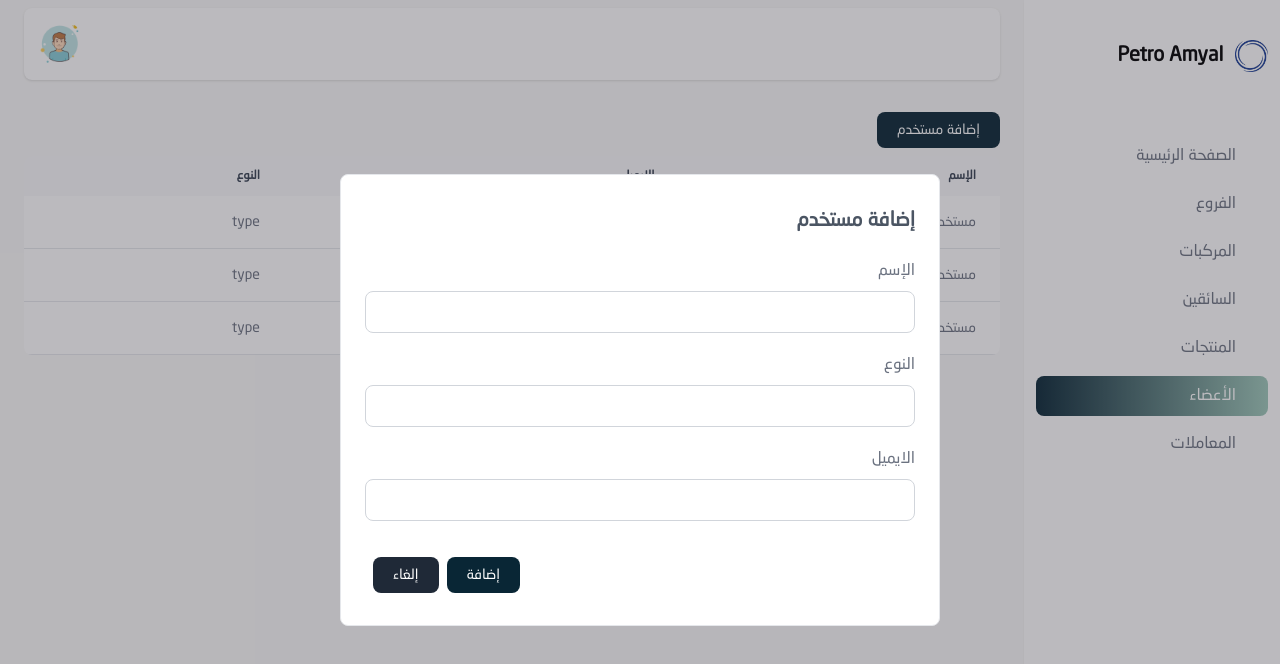
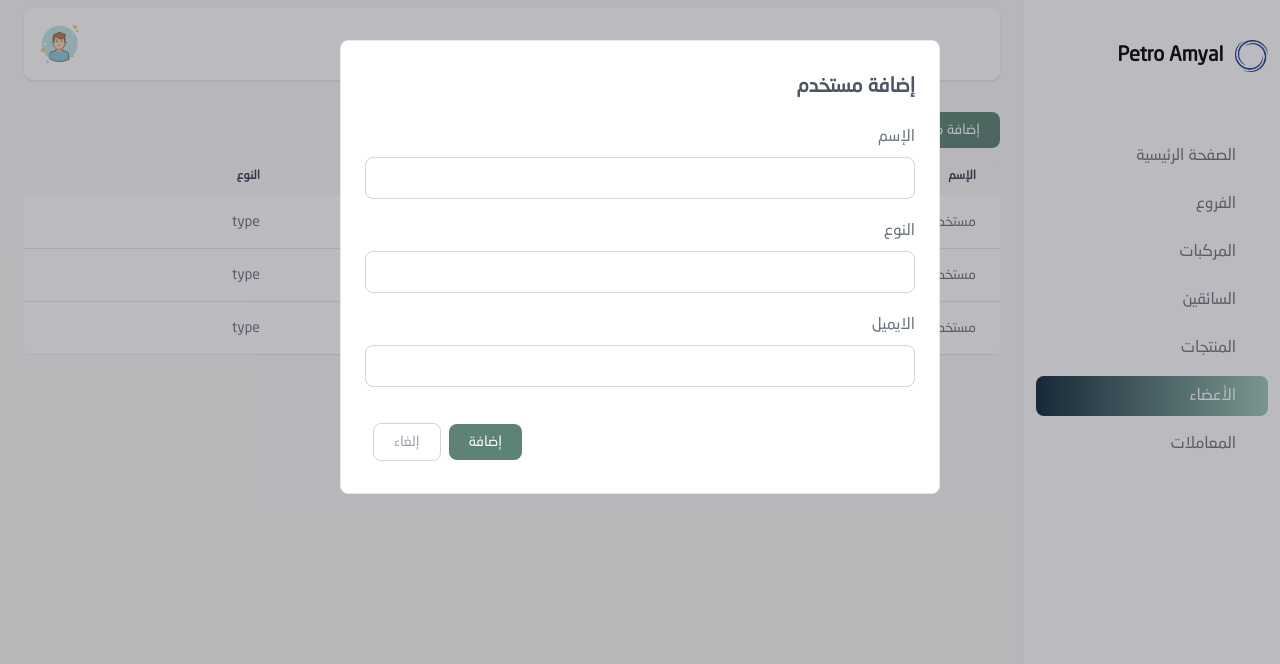
Before and after one commit to Ahmed-Alkhatim/vue-mvvm-pattern, a Vue app: page /users in a window 1280 px wide. Both pictures are taken after a click on the button "إضافة مستخدم". Shown: the top 664 px of the page. Built offline with nearby package versions, Linux system fonts and the light colour scheme; some icons are missing; the HTML template or start-up script is replaced by a standard one.

Commit message:
change Btn color && edit Dialogue position

```diff
--- a/src/components/ui/Btn.vue
+++ b/src/components/ui/Btn.vue
@@ -13,8 +13,8 @@ const props = defineProps(['size', 'color'])
 
 const getColor = (text)  => {
     const color = {
-        primary : 'text-white bg-[#092635] hover:bg-[#1B4242]',
-        secondary : 'text-white bg-gray-800 hover:bg-gray-900',
+        primary : 'text-white bg-[#5C8374] hover:bg-[#5C8374]',
+        secondary : 'border border-gray-300 text-gray-400 hover:bg-gray-400 hover:text-white',
         success  : 'text-white bg-green-700  hover:bg-green-800',
         error : ' text-white bg-red-700 hover:bg-red-800',
         blue : "text-white bg-blue-700 hover:bg-blue-800",
--- a/src/components/ui/Dialog.vue
+++ b/src/components/ui/Dialog.vue
@@ -2,9 +2,9 @@
     <div>
          <!-- Model -->
          <Transition name="fade">
-            <div class="fixed left-0 bottom-0 right-0 top-0  overflow-scroll  pt-[50px] pb-[30px] z-50 bg-[rgba(51,48,60,.33)]"
+            <div class="dialogue fixed left-0 bottom-0 right-0 top-0  overflow-scroll   z-50 bg-[rgba(51,48,60,.33)]"
                 v-show="showContainer" @click = "emit('update:modelValue', false)">
-              <div class="absolute-center z-50">
+              <div class="dialog-card  z-50 pt-10 pb-5">
                 <Transition name="bounce">
                   <div v-show="modelValue" @click.stop = "() => {}" >
                       <slot></slot>
@@ -38,6 +38,14 @@ watch( props, () => {
 </script>
 
 <style scoped>
+.dialogue::-webkit-scrollbar {
+  width: 0px;
+}
+.dialog-card {
+  position: absolute;
+  right: 50%;
+  transform: translateX(50%);
+}
 .bounce-enter-active {
   animation: bounce-in 0.5s ;
 }
```
